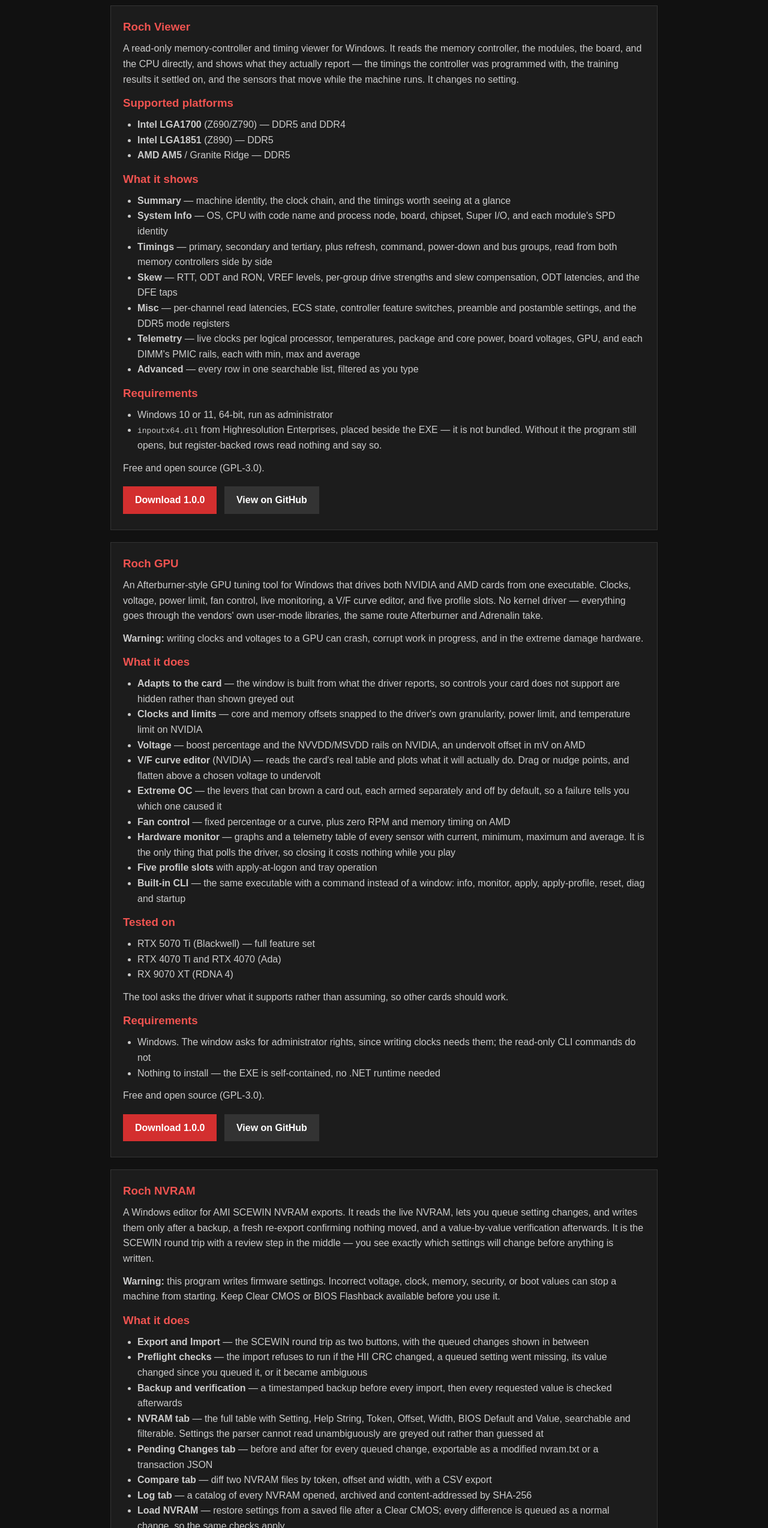
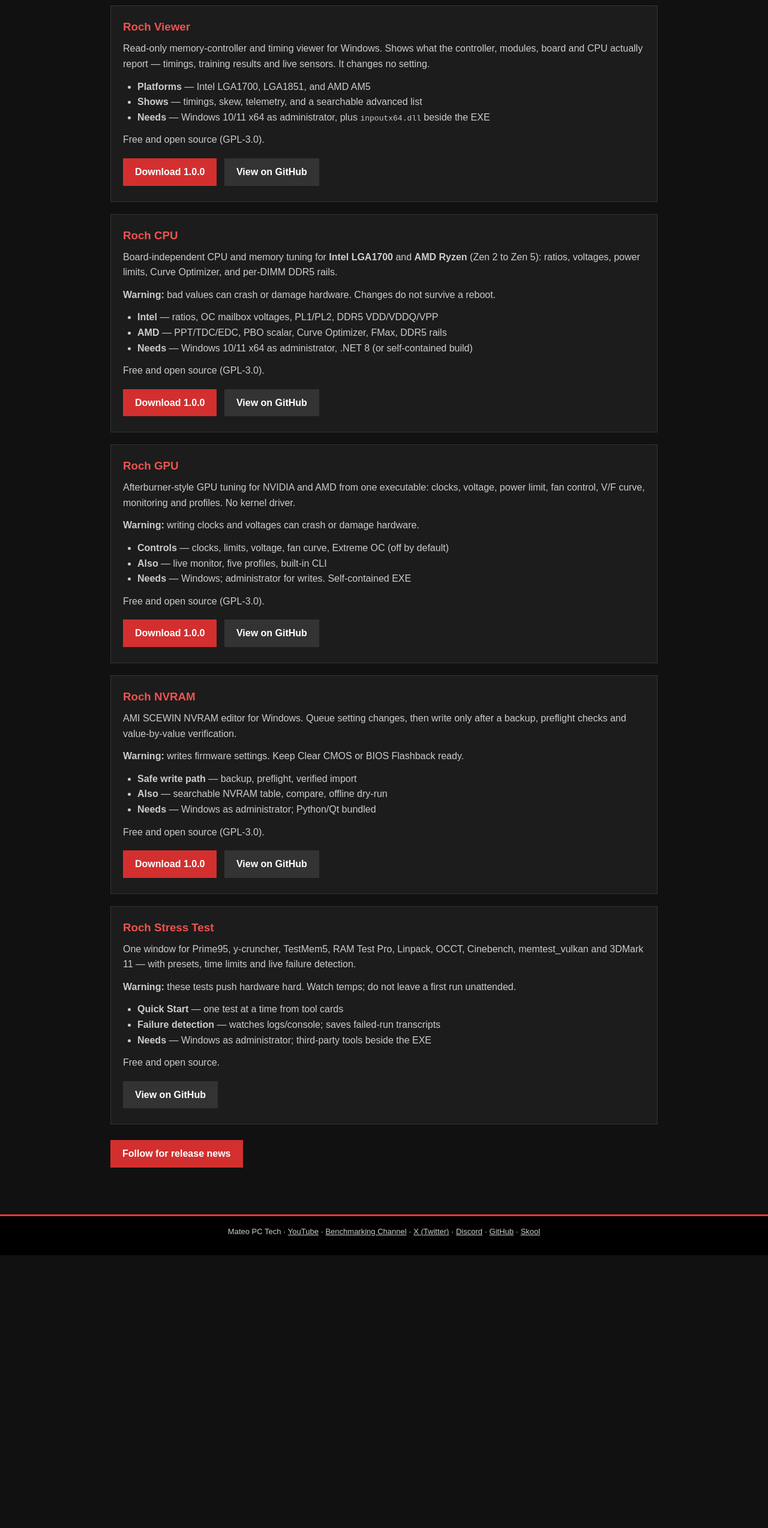
Before and after one commit to RochStudio/MateoPCTech, a plain HTML site: page roch-tools.html in a window 1280 px wide. Shown: the part 252-2800 px from the top of the page at 60% size. After the commit the page ends 2345 px from the top, so only its background shows below. Drawn offline with Linux system fonts and the light colour scheme.

Commit message:
Add Roch CPU and Roch Stress Test to Roch Tools
* Add Roch CPU and Roch Stress Test to Roch Tools page

* Simplify Roch Tools cards: reorder, shorter copy, Stress Test GitHub-only

```diff
--- a/roch-tools.html
+++ b/roch-tools.html
@@ -4,9 +4,9 @@
   <meta charset="UTF-8">
   <meta name="viewport" content="width=device-width, initial-scale=1.0">
   <title>Roch Tools - Mateo PC Tech</title>
-  <meta name="description" content="Roch Viewer, Roch GPU and Roch NVRAM — free Windows tools for memory timings, GPU tuning and BIOS NVRAM.">
+  <meta name="description" content="Roch Viewer, Roch CPU, Roch GPU, Roch NVRAM and Roch Stress Test — free Windows tools from Roch Studio.">
   <meta property="og:title" content="Roch Tools - Mateo PC Tech">
-  <meta property="og:description" content="Roch Viewer, Roch GPU and Roch NVRAM — free Windows tools for memory timings, GPU tuning and BIOS NVRAM.">
+  <meta property="og:description" content="Roch Viewer, Roch CPU, Roch GPU, Roch NVRAM and Roch Stress Test — free Windows tools from Roch Studio.">
   <meta property="og:type" content="website">
   <meta property="og:url" content="https://mateopctech.com/roch-tools">
   <meta property="og:image" content="https://yt3.googleusercontent.com/d6wcgiumeag_6_hJzusZ-VKq3-vsMR2aSPmc7PlqZ5YQZp1AxAwJO6lMt98lwipFhR4Zd15G=s900-c-k-c0x00ffffff-no-rj">
@@ -22,20 +22,25 @@
         "softwareVersion": "1.0.0",
         "applicationCategory": "UtilitiesApplication",
         "operatingSystem": "Windows 10, Windows 11",
-        "description": "A read-only memory-controller and timing viewer for Windows. Reads the memory controller, modules, board and CPU directly on Intel LGA1700, LGA1851 and AMD AM5.",
+        "description": "Read-only memory-controller and timing viewer for Intel LGA1700, LGA1851 and AMD AM5.",
         "url": "https://mateopctech.com/roch-tools",
         "downloadUrl": "https://github.com/RochStudio/Roch-Viewer/releases",
         "license": "https://www.gnu.org/licenses/gpl-3.0.html",
-        "author": {
-          "@type": "Person",
-          "name": "Mateo",
-          "url": "https://mateopctech.com/"
-        },
-        "offers": {
-          "@type": "Offer",
-          "price": "0",
-          "priceCurrency": "USD"
-        }
+        "author": {"@type": "Person", "name": "Mateo", "url": "https://mateopctech.com/"},
+        "offers": {"@type": "Offer", "price": "0", "priceCurrency": "USD"}
+      },
+      {
+        "@type": "SoftwareApplication",
+        "name": "Roch CPU",
+        "softwareVersion": "1.0.0",
+        "applicationCategory": "UtilitiesApplication",
+        "operatingSystem": "Windows 10, Windows 11",
+        "description": "Board-independent CPU and memory tuning for Intel LGA1700 and AMD Ryzen Zen 2–5.",
+        "url": "https://mateopctech.com/roch-tools",
+        "downloadUrl": "https://github.com/RochStudio/Roch-CPU/releases",
+        "license": "https://www.gnu.org/licenses/gpl-3.0.html",
+        "author": {"@type": "Person", "name": "Mateo", "url": "https://mateopctech.com/"},
+        "offers": {"@type": "Offer", "price": "0", "priceCurrency": "USD"}
       },
       {
         "@type": "SoftwareApplication",
@@ -43,20 +48,12 @@
         "softwareVersion": "1.0.0",
         "applicationCategory": "UtilitiesApplication",
         "operatingSystem": "Windows 10, Windows 11",
-        "description": "An Afterburner-style GPU tuning tool for Windows driving both NVIDIA and AMD cards from one executable: clocks, voltage, power limit, fan control, V/F curve editor, live monitoring and a CLI.",
+        "description": "Afterburner-style GPU tuning for NVIDIA and AMD from one executable.",
         "url": "https://mateopctech.com/roch-tools",
         "downloadUrl": "https://github.com/RochStudio/Roch-GPU/releases",
         "license": "https://www.gnu.org/licenses/gpl-3.0.html",
-        "author": {
-          "@type": "Person",
-          "name": "Mateo",
-          "url": "https://mateopctech.com/"
-        },
-        "offers": {
-          "@type": "Offer",
-          "price": "0",
-          "priceCurrency": "USD"
-        }
+        "author": {"@type": "Person", "name": "Mateo", "url": "https://mateopctech.com/"},
+        "offers": {"@type": "Offer", "price": "0", "priceCurrency": "USD"}
       },
       {
         "@type": "SoftwareApplication",
@@ -64,20 +61,24 @@
         "softwareVersion": "1.0.0",
         "applicationCategory": "UtilitiesApplication",
         "operatingSystem": "Windows 10, Windows 11",
-        "description": "A Windows editor for AMI SCEWIN NVRAM exports, with backup, preflight checks and verified import.",
+        "description": "AMI SCEWIN NVRAM editor with backup, preflight checks and verified import.",
         "url": "https://mateopctech.com/roch-tools",
         "downloadUrl": "https://github.com/RochStudio/Roch-NVRAM/releases",
         "license": "https://www.gnu.org/licenses/gpl-3.0.html",
-        "author": {
-          "@type": "Person",
-          "name": "Mateo",
-          "url": "https://mateopctech.com/"
-        },
-        "offers": {
-          "@type": "Offer",
-          "price": "0",
-          "priceCurrency": "USD"
-        }
+        "author": {"@type": "Person", "name": "Mateo", "url": "https://mateopctech.com/"},
+        "offers": {"@type": "Offer", "price": "0", "priceCurrency": "USD"}
+      },
+      {
+        "@type": "SoftwareApplication",
+        "name": "Roch Stress Test",
+        "softwareVersion": "1.0.0",
+        "applicationCategory": "UtilitiesApplication",
+        "operatingSystem": "Windows 10, Windows 11",
+        "description": "One window for Prime95, y-cruncher, TestMem5, Linpack, OCCT and more, with live failure detection.",
+        "url": "https://mateopctech.com/roch-tools",
+        "license": "https://www.gnu.org/licenses/gpl-3.0.html",
+        "author": {"@type": "Person", "name": "Mateo", "url": "https://mateopctech.com/"},
+        "offers": {"@type": "Offer", "price": "0", "priceCurrency": "USD"}
       }
     ]
   }
@@ -109,82 +110,50 @@
   <div class="card">
     <h3>Roch Viewer</h3>
     <p>
-      A read-only memory-controller and timing viewer for Windows. It reads the memory
-      controller, the modules, the board, and the CPU directly, and shows what they actually
-      report &mdash; the timings the controller was programmed with, the training results it
-      settled on, and the sensors that move while the machine runs. It changes no setting.
+      Read-only memory-controller and timing viewer for Windows. Shows what the controller,
+      modules, board and CPU actually report &mdash; timings, training results and live sensors.
+      It changes no setting.
     </p>
-
-    <h3>Supported platforms</h3>
     <ul>
-      <li><strong>Intel LGA1700</strong> (Z690/Z790) &mdash; DDR5 and DDR4</li>
-      <li><strong>Intel LGA1851</strong> (Z890) &mdash; DDR5</li>
-      <li><strong>AMD AM5</strong> / Granite Ridge &mdash; DDR5</li>
+      <li><strong>Platforms</strong> &mdash; Intel LGA1700, LGA1851, and AMD AM5</li>
+      <li><strong>Shows</strong> &mdash; timings, skew, telemetry, and a searchable advanced list</li>
+      <li><strong>Needs</strong> &mdash; Windows 10/11 x64 as administrator, plus <code>inpoutx64.dll</code> beside the EXE</li>
     </ul>
-
-    <h3>What it shows</h3>
-    <ul>
-      <li><strong>Summary</strong> &mdash; machine identity, the clock chain, and the timings worth seeing at a glance</li>
-      <li><strong>System Info</strong> &mdash; OS, CPU with code name and process node, board, chipset, Super I/O, and each module's SPD identity</li>
-      <li><strong>Timings</strong> &mdash; primary, secondary and tertiary, plus refresh, command, power-down and bus groups, read from both memory controllers side by side</li>
-      <li><strong>Skew</strong> &mdash; RTT, ODT and RON, VREF levels, per-group drive strengths and slew compensation, ODT latencies, and the DFE taps</li>
-      <li><strong>Misc</strong> &mdash; per-channel read latencies, ECS state, controller feature switches, preamble and postamble settings, and the DDR5 mode registers</li>
-      <li><strong>Telemetry</strong> &mdash; live clocks per logical processor, temperatures, package and core power, board voltages, GPU, and each DIMM's PMIC rails, each with min, max and average</li>
-      <li><strong>Advanced</strong> &mdash; every row in one searchable list, filtered as you type</li>
-    </ul>
-
-    <h3>Requirements</h3>
-    <ul>
-      <li>Windows 10 or 11, 64-bit, run as administrator</li>
-      <li><code>inpoutx64.dll</code> from Highresolution Enterprises, placed beside the EXE &mdash; it is not bundled. Without it the program still opens, but register-backed rows read nothing and say so.</li>
-    </ul>
-
     <p>Free and open source (GPL-3.0).</p>
     <a class="btn" href="https://github.com/RochStudio/Roch-Viewer/releases" target="_blank">Download 1.0.0</a>
     <a class="btn grey" href="https://github.com/RochStudio/Roch-Viewer" target="_blank">View on GitHub</a>
   </div>
 
   <div class="card">
+    <h3>Roch CPU</h3>
+    <p>
+      Board-independent CPU and memory tuning for <strong>Intel LGA1700</strong> and
+      <strong>AMD Ryzen</strong> (Zen 2 to Zen 5): ratios, voltages, power limits, Curve Optimizer,
+      and per-DIMM DDR5 rails.
+    </p>
+    <p><strong>Warning:</strong> bad values can crash or damage hardware. Changes do not survive a reboot.</p>
+    <ul>
+      <li><strong>Intel</strong> &mdash; ratios, OC mailbox voltages, PL1/PL2, DDR5 VDD/VDDQ/VPP</li>
+      <li><strong>AMD</strong> &mdash; PPT/TDC/EDC, PBO scalar, Curve Optimizer, FMax, DDR5 rails</li>
+      <li><strong>Needs</strong> &mdash; Windows 10/11 x64 as administrator, .NET 8 (or self-contained build)</li>
+    </ul>
+    <p>Free and open source (GPL-3.0).</p>
+    <a class="btn" href="https://github.com/RochStudio/Roch-CPU/releases" target="_blank">Download 1.0.0</a>
+    <a class="btn grey" href="https://github.com/RochStudio/Roch-CPU" target="_blank">View on GitHub</a>
+  </div>
+
+  <div class="card">
     <h3>Roch GPU</h3>
     <p>
-      An Afterburner-style GPU tuning tool for Windows that drives both NVIDIA and AMD cards
-      from one executable. Clocks, voltage, power limit, fan control, live monitoring, a V/F
-      curve editor, and five profile slots. No kernel driver &mdash; everything goes through the
-      vendors' own user-mode libraries, the same route Afterburner and Adrenalin take.
+      Afterburner-style GPU tuning for NVIDIA and AMD from one executable: clocks, voltage,
+      power limit, fan control, V/F curve, monitoring and profiles. No kernel driver.
     </p>
-
-    <p>
-      <strong>Warning:</strong> writing clocks and voltages to a GPU can crash, corrupt work
-      in progress, and in the extreme damage hardware.
-    </p>
-
-    <h3>What it does</h3>
+    <p><strong>Warning:</strong> writing clocks and voltages can crash or damage hardware.</p>
     <ul>
-      <li><strong>Adapts to the card</strong> &mdash; the window is built from what the driver reports, so controls your card does not support are hidden rather than shown greyed out</li>
-      <li><strong>Clocks and limits</strong> &mdash; core and memory offsets snapped to the driver's own granularity, power limit, and temperature limit on NVIDIA</li>
-      <li><strong>Voltage</strong> &mdash; boost percentage and the NVVDD/MSVDD rails on NVIDIA, an undervolt offset in mV on AMD</li>
-      <li><strong>V/F curve editor</strong> (NVIDIA) &mdash; reads the card's real table and plots what it will actually do. Drag or nudge points, and flatten above a chosen voltage to undervolt</li>
-      <li><strong>Extreme OC</strong> &mdash; the levers that can brown a card out, each armed separately and off by default, so a failure tells you which one caused it</li>
-      <li><strong>Fan control</strong> &mdash; fixed percentage or a curve, plus zero RPM and memory timing on AMD</li>
-      <li><strong>Hardware monitor</strong> &mdash; graphs and a telemetry table of every sensor with current, minimum, maximum and average. It is the only thing that polls the driver, so closing it costs nothing while you play</li>
-      <li><strong>Five profile slots</strong> with apply-at-logon and tray operation</li>
-      <li><strong>Built-in CLI</strong> &mdash; the same executable with a command instead of a window: info, monitor, apply, apply-profile, reset, diag and startup</li>
+      <li><strong>Controls</strong> &mdash; clocks, limits, voltage, fan curve, Extreme OC (off by default)</li>
+      <li><strong>Also</strong> &mdash; live monitor, five profiles, built-in CLI</li>
+      <li><strong>Needs</strong> &mdash; Windows; administrator for writes. Self-contained EXE</li>
     </ul>
-
-    <h3>Tested on</h3>
-    <ul>
-      <li>RTX 5070 Ti (Blackwell) &mdash; full feature set</li>
-      <li>RTX 4070 Ti and RTX 4070 (Ada)</li>
-      <li>RX 9070 XT (RDNA 4)</li>
-    </ul>
-    <p>The tool asks the driver what it supports rather than assuming, so other cards should work.</p>
-
-    <h3>Requirements</h3>
-    <ul>
-      <li>Windows. The window asks for administrator rights, since writing clocks needs them; the read-only CLI commands do not</li>
-      <li>Nothing to install &mdash; the EXE is self-contained, no .NET runtime needed</li>
-    </ul>
-
     <p>Free and open source (GPL-3.0).</p>
     <a class="btn" href="https://github.com/RochStudio/Roch-GPU/releases" target="_blank">Download 1.0.0</a>
     <a class="btn grey" href="https://github.com/RochStudio/Roch-GPU" target="_blank">View on GitHub</a>
@@ -193,40 +162,34 @@
   <div class="card">
     <h3>Roch NVRAM</h3>
     <p>
-      A Windows editor for AMI SCEWIN NVRAM exports. It reads the live NVRAM, lets you queue
-      setting changes, and writes them only after a backup, a fresh re-export confirming
-      nothing moved, and a value-by-value verification afterwards. It is the SCEWIN round
-      trip with a review step in the middle &mdash; you see exactly which settings will change
-      before anything is written.
+      AMI SCEWIN NVRAM editor for Windows. Queue setting changes, then write only after a
+      backup, preflight checks and value-by-value verification.
     </p>
-
-    <p>
-      <strong>Warning:</strong> this program writes firmware settings. Incorrect voltage,
-      clock, memory, security, or boot values can stop a machine from starting. Keep Clear
-      CMOS or BIOS Flashback available before you use it.
-    </p>
-
-    <h3>What it does</h3>
+    <p><strong>Warning:</strong> writes firmware settings. Keep Clear CMOS or BIOS Flashback ready.</p>
     <ul>
-      <li><strong>Export and Import</strong> &mdash; the SCEWIN round trip as two buttons, with the queued changes shown in between</li>
-      <li><strong>Preflight checks</strong> &mdash; the import refuses to run if the HII CRC changed, a queued setting went missing, its value changed since you queued it, or it became ambiguous</li>
-      <li><strong>Backup and verification</strong> &mdash; a timestamped backup before every import, then every requested value is checked afterwards</li>
-      <li><strong>NVRAM tab</strong> &mdash; the full table with Setting, Help String, Token, Offset, Width, BIOS Default and Value, searchable and filterable. Settings the parser cannot read unambiguously are greyed out rather than guessed at</li>
-      <li><strong>Pending Changes tab</strong> &mdash; before and after for every queued change, exportable as a modified nvram.txt or a transaction JSON</li>
-      <li><strong>Compare tab</strong> &mdash; diff two NVRAM files by token, offset and width, with a CSV export</li>
-      <li><strong>Log tab</strong> &mdash; a catalog of every NVRAM opened, archived and content-addressed by SHA-256</li>
-      <li><strong>Load NVRAM</strong> &mdash; restore settings from a saved file after a Clear CMOS; every difference is queued as a normal change, so the same checks apply</li>
-      <li><strong>Offline mode</strong> &mdash; a dry run that never touches firmware and needs no administrator rights</li>
+      <li><strong>Safe write path</strong> &mdash; backup, preflight, verified import</li>
+      <li><strong>Also</strong> &mdash; searchable NVRAM table, compare, offline dry-run</li>
+      <li><strong>Needs</strong> &mdash; Windows as administrator; Python/Qt bundled</li>
     </ul>
-
-    <h3>Requirements</h3>
-    <ul>
-      <li>Windows, run as administrator</li>
-      <li>Nothing to install &mdash; Python and Qt are inside the executable. Bundled AMISCE 5.05.01.0002</li>
-    </ul>
-
+    <p>Free and open source (GPL-3.0).</p>
     <a class="btn" href="https://github.com/RochStudio/Roch-NVRAM/releases" target="_blank">Download 1.0.0</a>
     <a class="btn grey" href="https://github.com/RochStudio/Roch-NVRAM" target="_blank">View on GitHub</a>
+  </div>
+
+  <div class="card">
+    <h3>Roch Stress Test</h3>
+    <p>
+      One window for Prime95, y-cruncher, TestMem5, RAM Test Pro, Linpack, OCCT, Cinebench,
+      memtest_vulkan and 3DMark 11 &mdash; with presets, time limits and live failure detection.
+    </p>
+    <p><strong>Warning:</strong> these tests push hardware hard. Watch temps; do not leave a first run unattended.</p>
+    <ul>
+      <li><strong>Quick Start</strong> &mdash; one test at a time from tool cards</li>
+      <li><strong>Failure detection</strong> &mdash; watches logs/console; saves failed-run transcripts</li>
+      <li><strong>Needs</strong> &mdash; Windows as administrator; third-party tools beside the EXE</li>
+    </ul>
+    <p>Free and open source.</p>
+    <a class="btn grey" href="https://github.com/RochStudio/Roch-StressTest" target="_blank">View on GitHub</a>
   </div>
 
   <a class="btn" href="https://x.com/MateoPCTech" target="_blank">Follow for release news</a>
```
